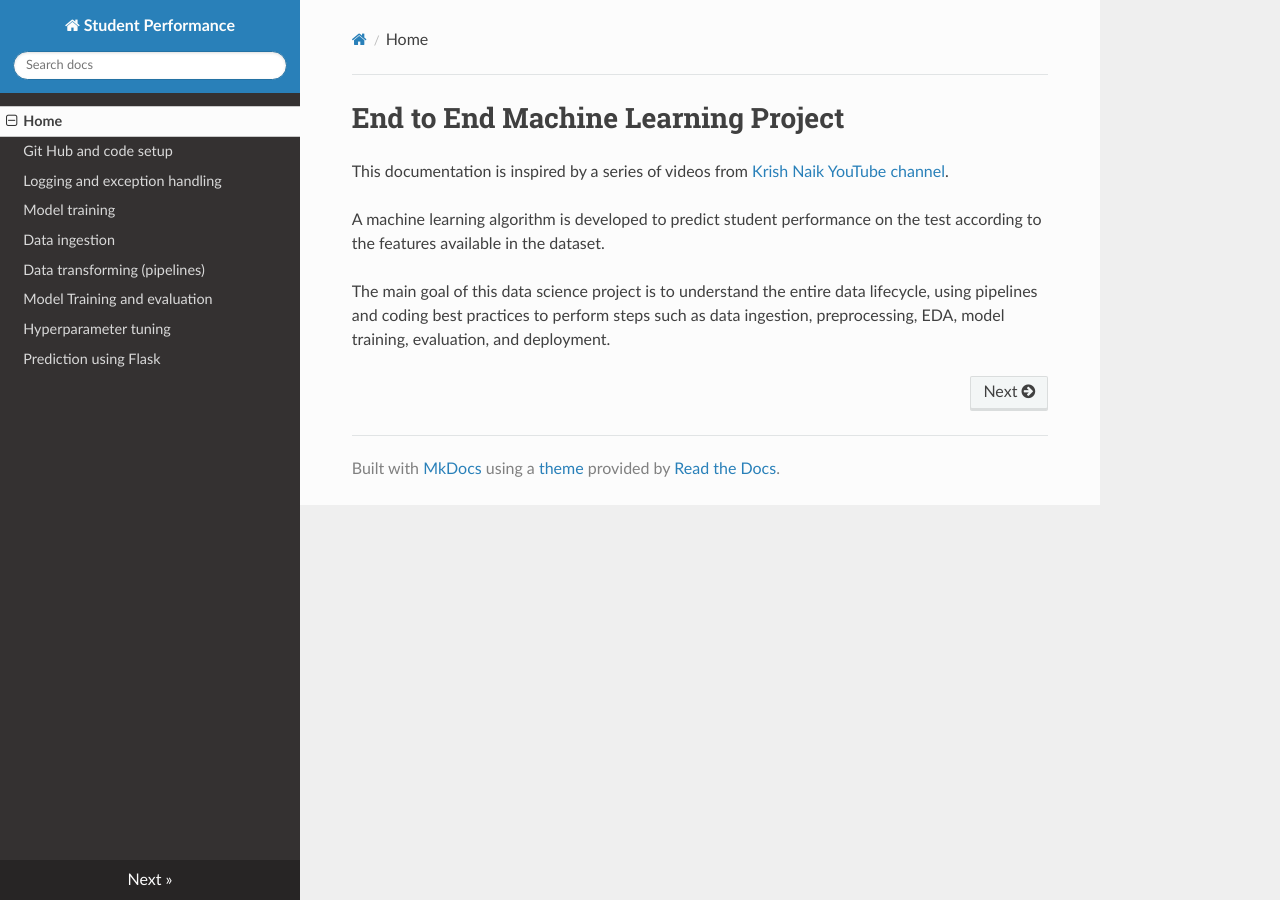
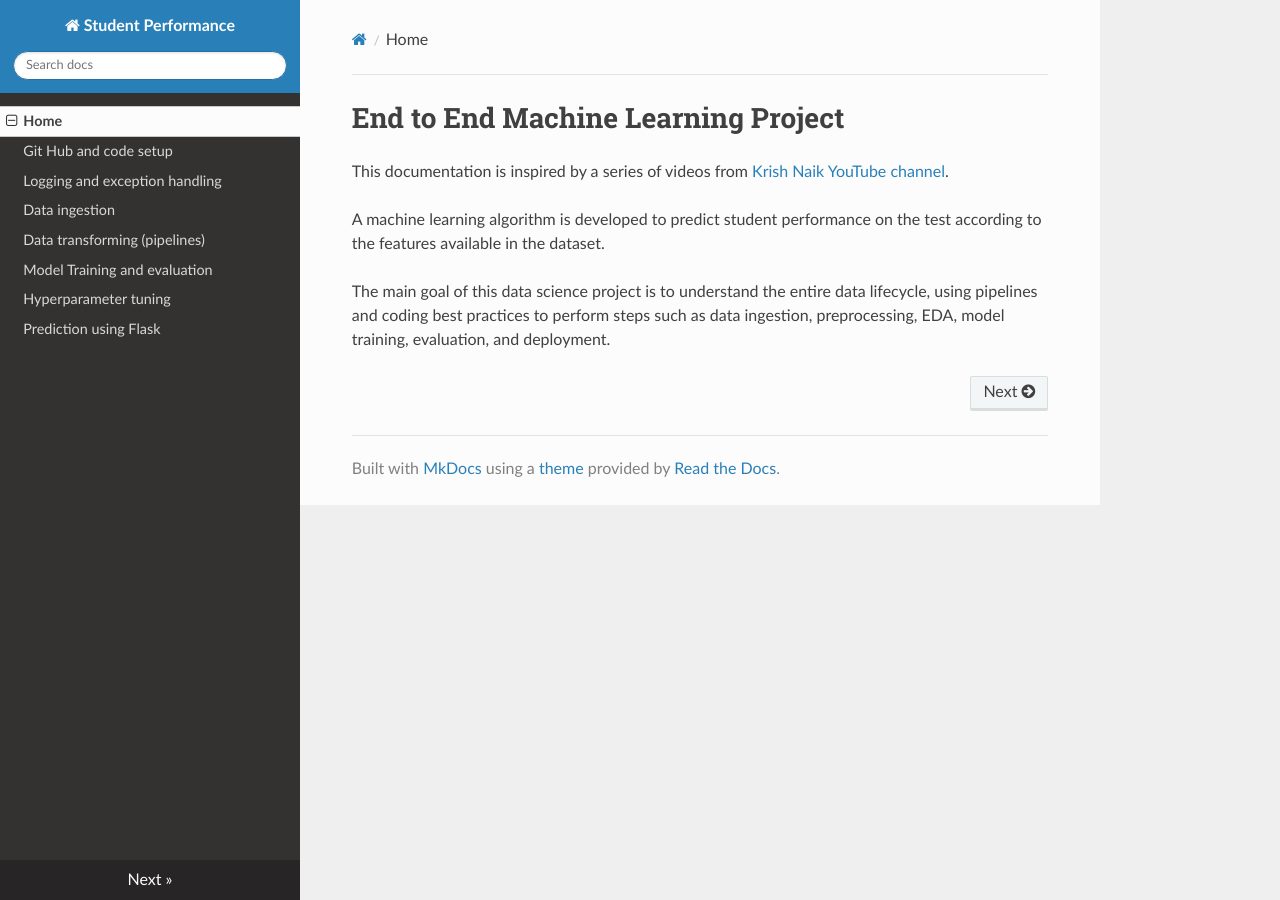
Before and after one commit to diogojfr/students-performance, an MkDocs documentation site: the page built from docs/index.md, in a window 1280 px wide. Built offline with MkDocs 1.6.1, drawn with Linux system fonts in a browser that asks for light colours; nearby versions of some CDN libraries.

Commit message:
removing mdltrain mkdocs

```diff
--- a/mkdocs.yml
+++ b/mkdocs.yml
@@ -3,7 +3,6 @@ nav:
     - Home: index.md
     - Git Hub and code setup: githubsetup.md
     - Logging and exception handling: logexception.md
-    - Model training: mdltraining.md
     - Data ingestion: dataingestion.md
     - Data transforming (pipelines): datatranform.md
     - Model Training and evaluation: mdltraineval.md
```
Also changed, not shown: docs/mdltraining.md (deleted).
